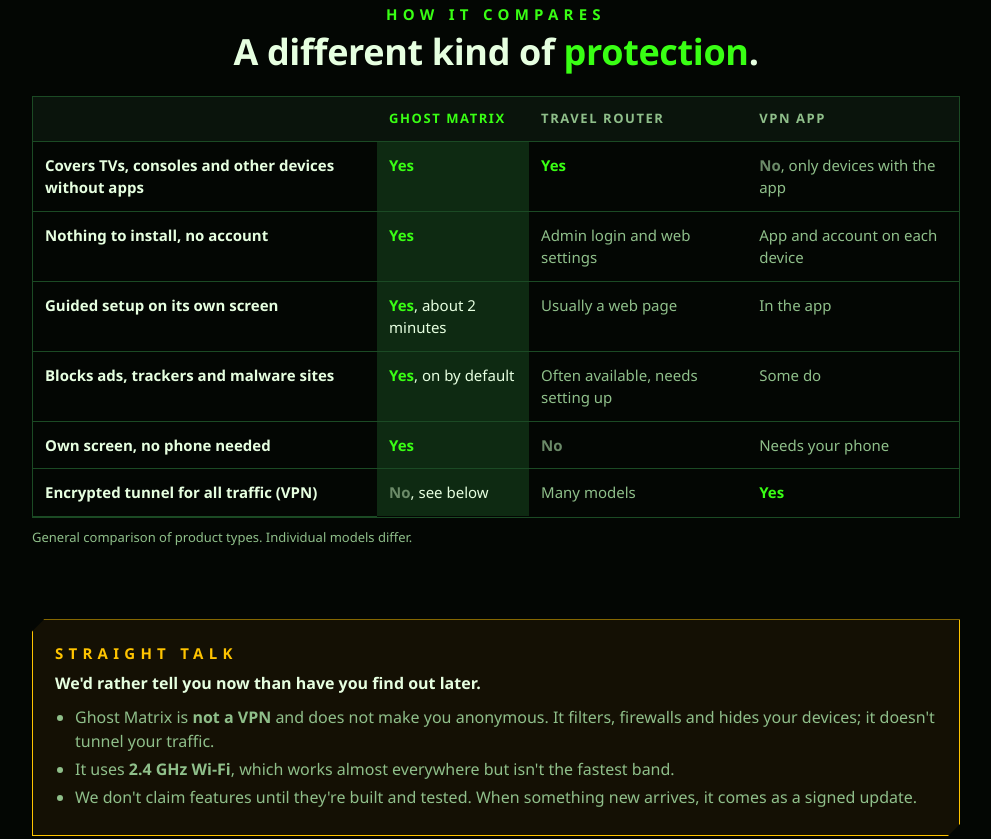
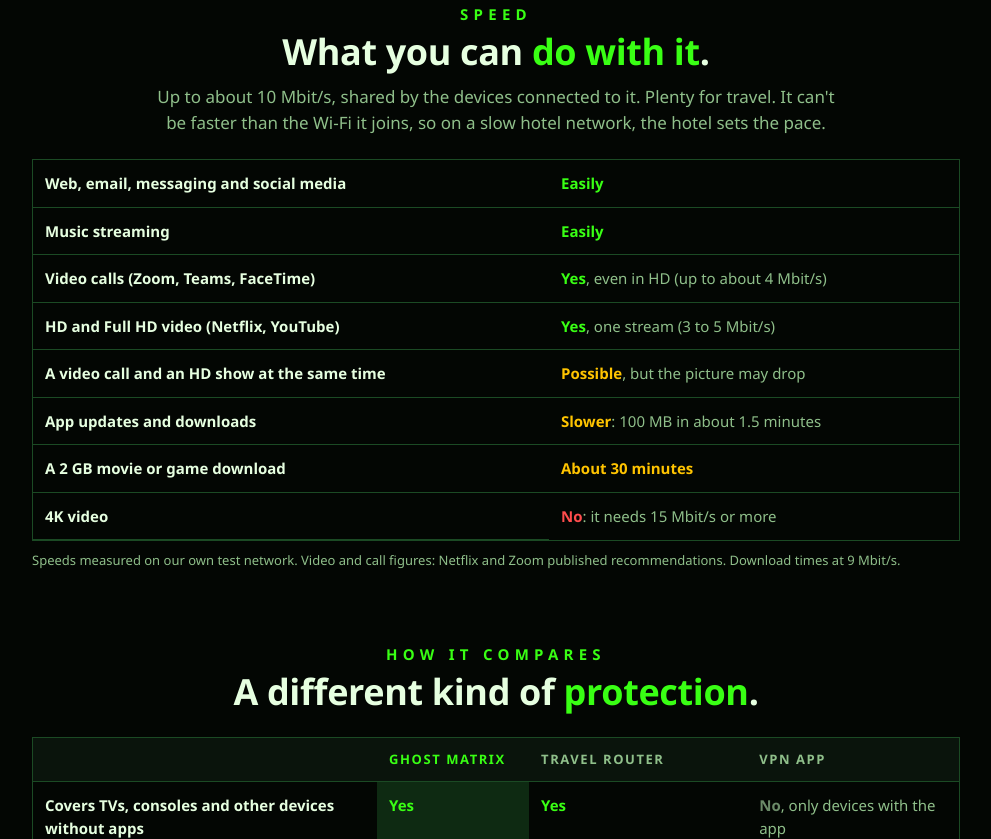
Before and after one commit to LuxaGrid/ghost-matrix-site, a plain HTML site: page index.html in a window 1280 px wide. Shown: the part 2569-3408 px from the top of the page, without its empty margins (144-1135 px from the left). Drawn offline with Linux system fonts and the light colour scheme.

Commit message:
Add speed page: what you can do at up to ~10 Mbit/s

```diff
--- a/index.html
+++ b/index.html
@@ -61,6 +61,9 @@
   tbody tr:last-child td { border-bottom:0; }
   .y { color:var(--neon); font-weight:700; }
   .n { color:#6b8a68; font-weight:700; }
+  table.fit { min-width:0; }
+  .w { color:#FFC400; font-weight:700; }
+  .x { color:#FF4D4D; font-weight:700; }
   .note { color:var(--dim); font-size:13px; margin-top:10px; }
 
   /* straight talk */
@@ -167,6 +170,29 @@
 
   <section>
     <div class="center">
+      <div class="kicker">Speed</div>
+      <h2>What you can <em>do with it</em>.</h2>
+      <p class="sub">Up to about 10 Mbit/s, shared by the devices connected to it. Plenty for travel. It can't be faster than the Wi-Fi it joins, so on a slow hotel network, the hotel sets the pace.</p>
+    </div>
+    <div class="tablewrap">
+      <table class="fit">
+        <tbody>
+          <tr><th scope="row">Web, email, messaging and social media</th><td><span class="y">Easily</span></td></tr>
+          <tr><th scope="row">Music streaming</th><td><span class="y">Easily</span></td></tr>
+          <tr><th scope="row">Video calls (Zoom, Teams, FaceTime)</th><td><span class="y">Yes</span>, even in HD (up to about 4 Mbit/s)</td></tr>
+          <tr><th scope="row">HD and Full HD video (Netflix, YouTube)</th><td><span class="y">Yes</span>, one stream (3 to 5 Mbit/s)</td></tr>
+          <tr><th scope="row">A video call and an HD show at the same time</th><td><span class="w">Possible</span>, but the picture may drop</td></tr>
+          <tr><th scope="row">App updates and downloads</th><td><span class="w">Slower</span>: 100 MB in about 1.5 minutes</td></tr>
+          <tr><th scope="row">A 2 GB movie or game download</th><td><span class="w">About 30 minutes</span></td></tr>
+          <tr><th scope="row">4K video</th><td><span class="x">No</span>: it needs 15 Mbit/s or more</td></tr>
+        </tbody>
+      </table>
+    </div>
+    <p class="note">Speeds measured on our own test network. Video and call figures: Netflix and Zoom published recommendations. Download times at 9 Mbit/s.</p>
+  </section>
+
+  <section>
+    <div class="center">
       <div class="kicker">How it compares</div>
       <h2>A different kind of <em>protection</em>.</h2>
     </div>
@@ -191,7 +217,7 @@
     <p><b>We'd rather tell you now than have you find out later.</b></p>
     <ul>
       <li>Ghost Matrix is <b>not a VPN</b> and does not make you anonymous. It filters, firewalls and hides your devices; it doesn't tunnel your traffic.</li>
-      <li>It uses <b>2.4 GHz Wi-Fi</b>, which works almost everywhere but isn't the fastest band.</li>
+      <li>It uses <b>2.4 GHz Wi-Fi</b>, which works almost everywhere but isn't the fastest band. Expect up to about 10 Mbit/s: great for browsing, calls and HD video, not for 4K or big downloads.</li>
       <li>We don't claim features until they're built and tested. When something new arrives, it comes as a signed update.</li>
     </ul>
   </section>
```
Also changed, not shown: 1 other file.
